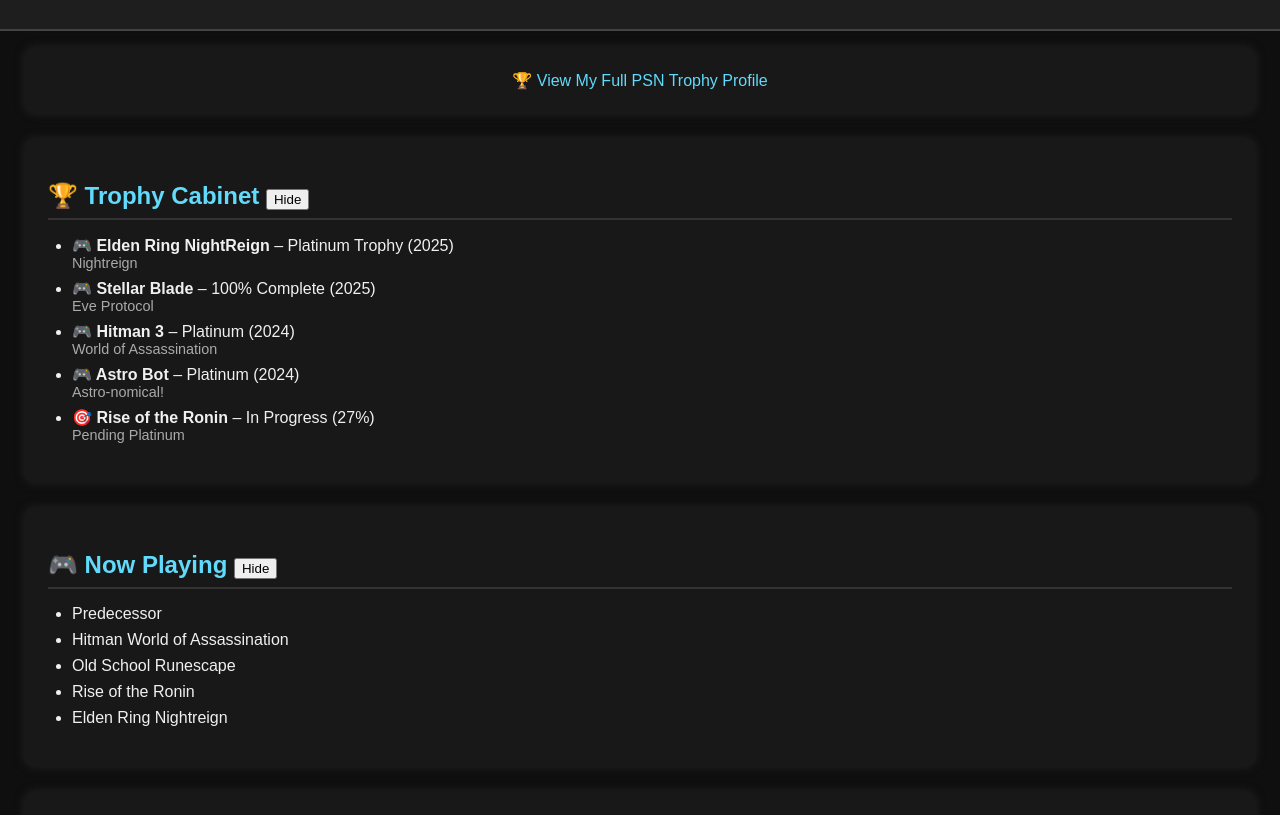
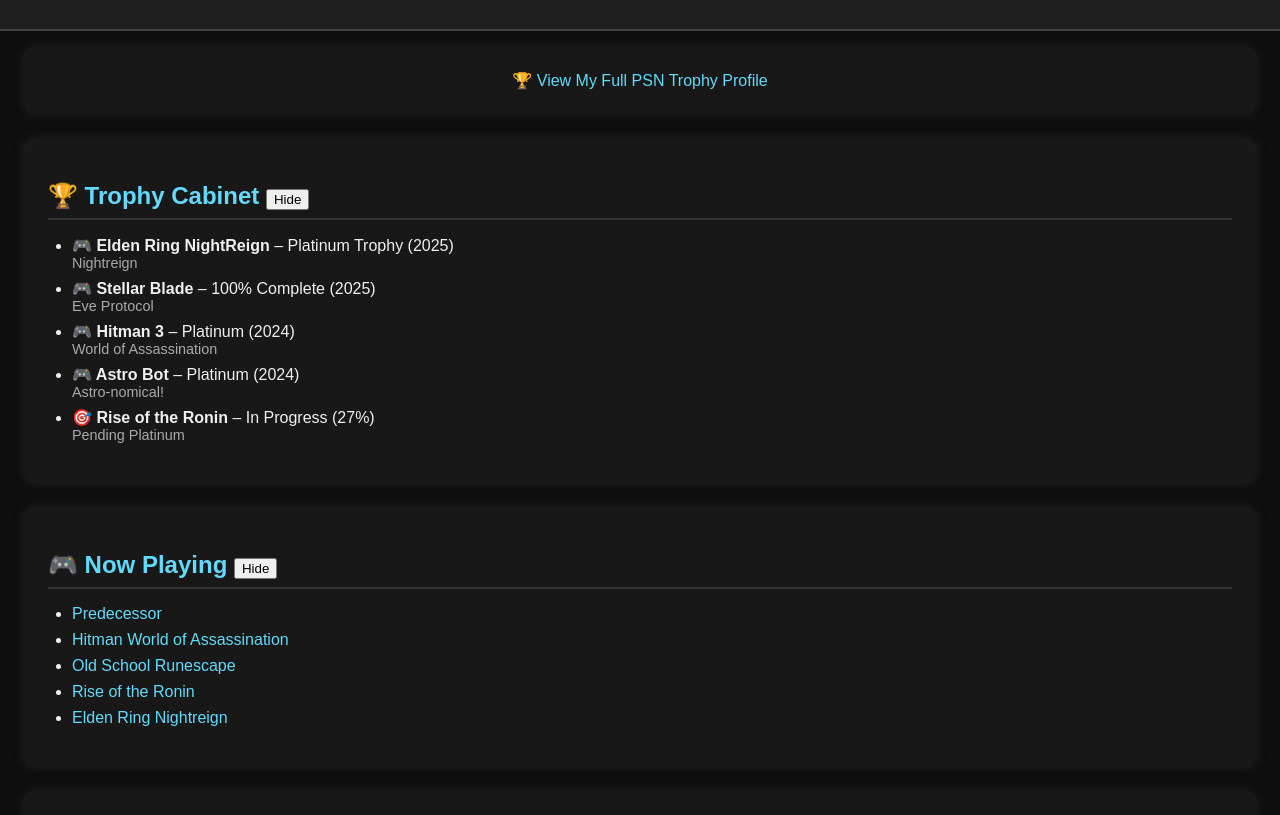
Before and after one commit to Shehu-Muhammad/Hobby_Resume, a plain HTML site: page index.html in a window 1280 px wide. Shown: the part 137-952 px from the top of the page. Drawn offline with Linux system fonts and the light colour scheme.

Commit message:
added some links to Now Playing section

```diff
--- a/index.html
+++ b/index.html
@@ -47,11 +47,11 @@
   <section>
     <h2>🎮 Now Playing <button onclick="toggleSection('now-playing')">Hide</button></h2>
     <ul id="now-playing">
-      <li>Predecessor</li>
-      <li>Hitman World of Assassination</li>
-      <li>Old School Runescape</li>
-      <li>Rise of the Ronin</li>
-      <li>Elden Ring Nightreign</li>
+      <li><a href="https://omeda.city/players/f17e0a5d-882c-4058-be32-0d2cff1bac24?filter%5Bhero_id%5D=&filter%5Brole%5D=&filter%5Bgame_mode%5D=&filter%5Bplayer_name%5D=" target="_blank">Predecessor</a></li>
+      <li><a href="https://ioi.dk/hitman/news/2023/hitman-3-to-become-world-of-assassination" target="_blank">Hitman World of Assassination</a></li>
+      <li><a href="https://oldschool.runescape.com/" target="_blank">Old School Runescape</a></li>
+      <li><a href="https://www.ign.com/articles/rise-of-the-ronin-review" target="_blank">Rise of the Ronin</a></li>
+      <li><a href="https://eldenring.wiki.fextralife.com/Nightreign" target="_blank">Elden Ring Nightreign</a></li>
     </ul>
   </section>
 
@@ -135,7 +135,7 @@
   <section>
     <h2>🧙‍♂️ OSRS Stats <button onclick="toggleSection('osrs')">Hide</button></h2>
     <ul id="osrs">
-      <li>Total Level</li>
+      <li><a href="https://wiseoldman.net/players/shehu1" target="_blank">Total Level</a></li>
       <li>Money Makers</li>
       <li>Inferno wave pb/completions</li>
     </ul>
--- a/scripts/index.js
+++ b/scripts/index.js
@@ -1,5 +1,6 @@
 function alertNameClicked() {
     alert("Welcome to Shehu Muhammad's Life Resume!");
+    window.open("https://github.com/Shehu-Muhammad")
 }
 
 function toggleSection(id) {
```
